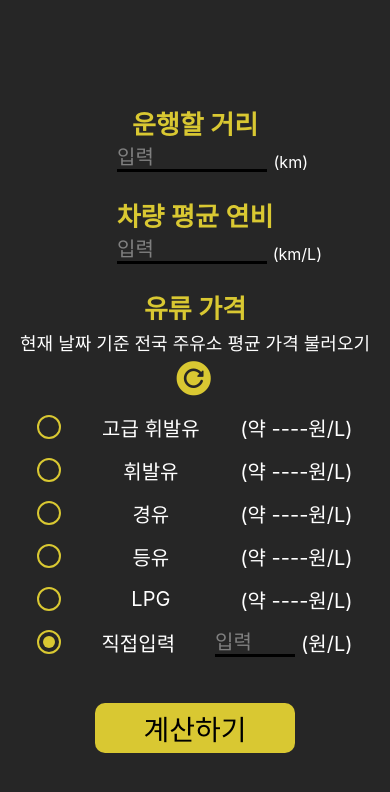
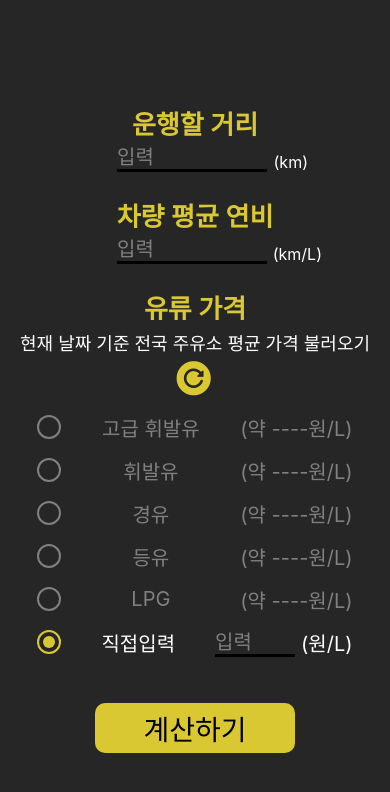
Before and after one commit to Yongveloper/FuelCostCalculator-App, a React Native app: screen / in a window 390 px wide. Shown: the top 792 px of the page. Built offline with nearby package versions, Linux system fonts and the light colour scheme.

Commit message:
[스타일링] RadioButton Disabled

```diff
--- a/App.tsx
+++ b/App.tsx
@@ -19,6 +19,9 @@ const oliList = ['고급 휘발유', '휘발유', '경유', '등유', 'LPG', '
 
 export default function App() {
   const [selectedOil, setSelectedOil] = useState('직접입력');
+  const [data, setData] = useState([]);
+
+  const fetchOilInfo = () => setData([]);
 
   return (
     <TouchableWithoutFeedback onPress={Keyboard.dismiss}>
@@ -58,7 +61,9 @@ export default function App() {
           <Text style={{ color: theme.white, fontSize: 18 }}>
             현재 날짜 기준 전국 주유소 평균 가격 불러오기
           </Text>
-          <Ionicons name="ios-reload-circle" size={42} color="#D9C832" />
+          <TouchableOpacity onPress={fetchOilInfo}>
+            <Ionicons name="ios-reload-circle" size={42} color="#D9C832" />
+          </TouchableOpacity>
         </View>
         <View>
           {oliList.map((oil) => (
@@ -67,6 +72,7 @@ export default function App() {
               oil={oil}
               selectedOil={selectedOil}
               setSelectedOil={setSelectedOil}
+              disabled={data.length === 0 && oil !== '직접입력' ? true : false}
             />
           ))}
         </View>
--- a/Components/OilListItem.tsx
+++ b/Components/OilListItem.tsx
@@ -12,17 +12,34 @@ interface IOilListItemProps {
   oil: string;
   selectedOil: string;
   setSelectedOil: React.Dispatch<React.SetStateAction<string>>;
+  disabled: boolean;
 }
 
-function OilListItem({ oil, selectedOil, setSelectedOil }: IOilListItemProps) {
-  const SelectOil = () => setSelectedOil(oil);
+function OilListItem({
+  oil,
+  selectedOil,
+  setSelectedOil,
+  disabled,
+}: IOilListItemProps) {
+  const selectOil = () => setSelectedOil(oil);
 
   return (
-    <TouchableOpacity onPress={SelectOil} style={styles.container}>
-      <View style={styles.outSideRadioBtn}>
+    <TouchableOpacity
+      onPress={selectOil}
+      style={styles.container}
+      disabled={disabled}
+    >
+      <View
+        style={[
+          styles.outSideRadioBtn,
+          disabled && styles.disabledOutSideRadioBtn,
+        ]}
+      >
         {oil === selectedOil && <View style={styles.insideRadioBtn} />}
       </View>
-      <Text style={styles.oilName}>{oil}</Text>
+      <Text style={[styles.oilName, disabled && styles.disalbedText]}>
+        {oil}
+      </Text>
       <View>
         {oil === '직접입력' ? (
           <View style={styles.inputContainer}>
@@ -32,12 +49,16 @@ function OilListItem({ oil, selectedOil, setSelectedOil }: IOilListItemProps) {
               placeholder="입력"
               textAlign="right"
               placeholderTextColor="grey"
-              onFocus={SelectOil}
+              onFocus={selectOil}
             />
-            <Text style={styles.wonText}>(원/L)</Text>
+            <Text style={[styles.wonText, disabled && styles.disalbedText]}>
+              (원/L)
+            </Text>
           </View>
         ) : (
-          <Text style={styles.wonText}>(약 ----원/L)</Text>
+          <Text style={[styles.wonText, disabled && styles.disalbedText]}>
+            (약 ----원/L)
+          </Text>
         )}
       </View>
     </TouchableOpacity>
@@ -59,6 +80,9 @@ const styles = StyleSheet.create({
     borderColor: theme.yellow,
     alignItems: 'center',
     justifyContent: 'center',
+  },
+  disabledOutSideRadioBtn: {
+    borderColor: theme.grey,
   },
   insideRadioBtn: {
     height: 12,
@@ -87,6 +111,9 @@ const styles = StyleSheet.create({
     color: theme.white,
     fontSize: 20,
   },
+  disalbedText: {
+    color: theme.grey,
+  },
 });
 
 export default memo(OilListItem);
--- a/package.json
+++ b/package.json
@@ -11,7 +11,7 @@
   "dependencies": {
     "expo": "~46.0.16",
     "expo-status-bar": "~1.4.0",
-    "react": "^18.0.0",
+    "react": "18.0.0",
     "react-dom": "18.0.0",
     "react-native": "0.69.6",
     "react-native-web": "~0.18.7"
```
Also changed, not shown: 1 other file (tests, documents, lock files or other folders).
